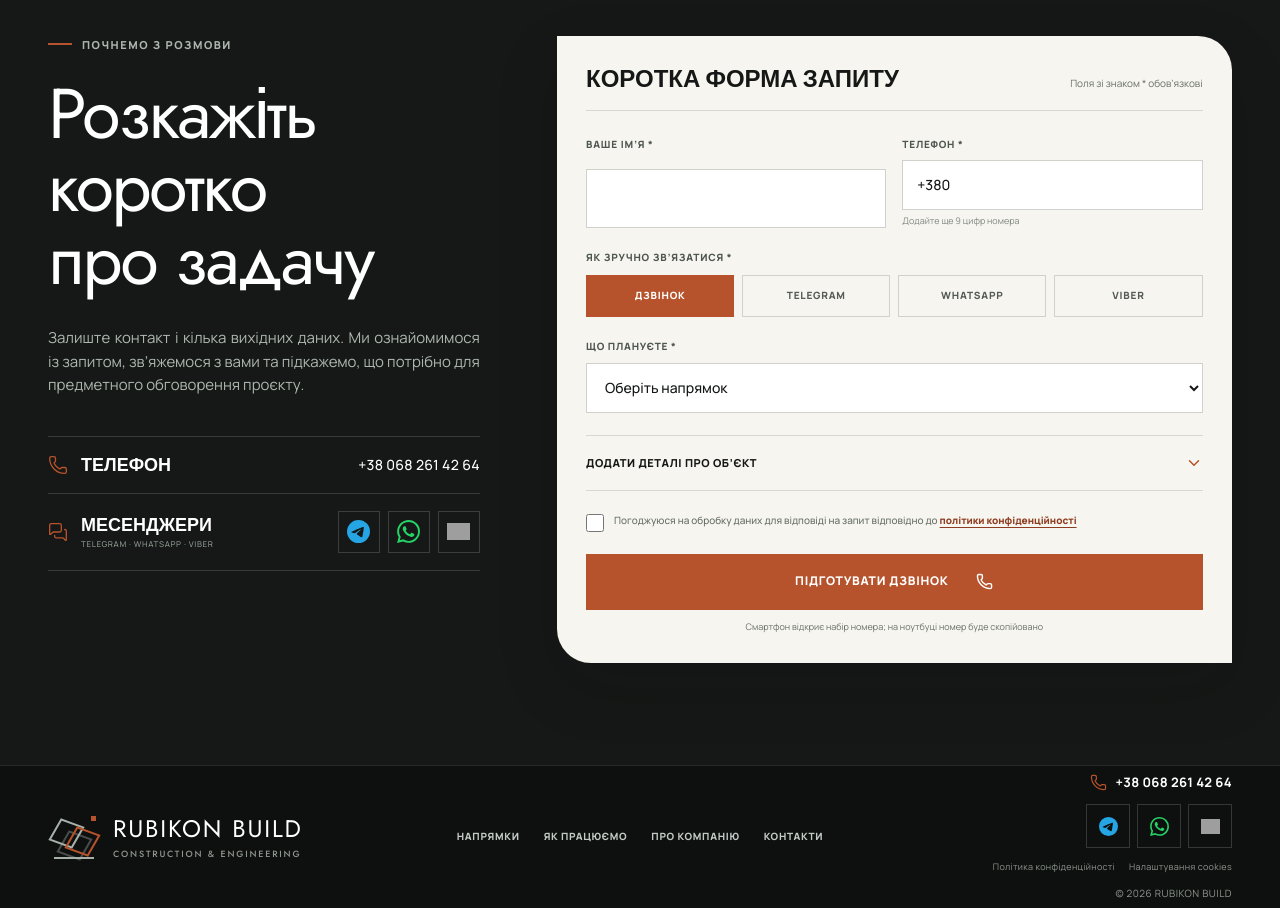
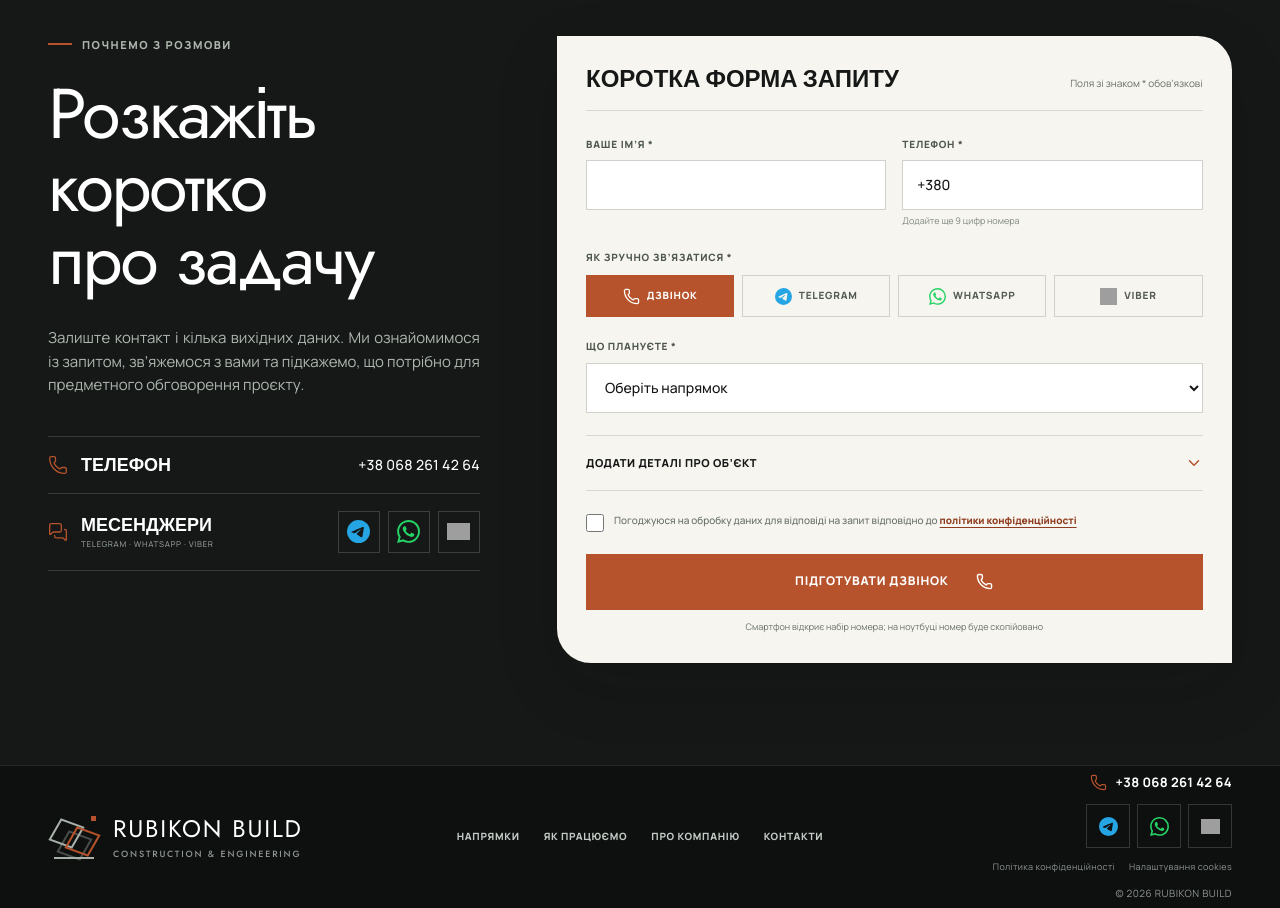
Before and after one commit to leusd100/rubikon-build, a Next.js app: page / in a window 1280 px wide. Shown: the part 7980-8888 px from the top of the page. Built offline with nearby package versions, Linux system fonts and the light colour scheme; grey boxes are pictures that could not be loaded.

Commit message:
fix: align inquiry fields and add contact icons

```diff
--- a/app/components/ProjectInquiryForm.tsx
+++ b/app/components/ProjectInquiryForm.tsx
@@ -1,10 +1,11 @@
 'use client';
 
 import { useState, type FormEvent } from 'react';
+import Image from 'next/image';
 import { ChevronDown, Copy, Phone, Send } from 'lucide-react';
 import { inquiryDirectionOptions } from '../data/directions';
 import { company, companyContactLinks } from '../data/company';
-import { contactMethodOptions, type ContactMethod } from '../data/contactMethods';
+import { contactMethodOptions, messengerContacts, type ContactMethod } from '../data/contactMethods';
 import { siteRoutes } from '../data/navigation';
 
 const companyPhone = company.phone.digits;
@@ -12,6 +13,18 @@ const companyPhoneInternational = company.phone.international;
 
 function value(formData: FormData, key: string) {
   return String(formData.get(key) || '').trim();
+}
+
+function ContactMethodIcon({ method }: { method: ContactMethod }) {
+  if (method === 'Дзвінок') return <Phone aria-hidden="true" />;
+
+  const messenger = method === 'Telegram'
+    ? messengerContacts.telegram
+    : method === 'WhatsApp'
+      ? messengerContacts.whatsapp
+      : messengerContacts.viber;
+
+  return <Image src={messenger.icon} width={18} height={18} alt="" aria-hidden="true" />;
 }
 
 export default function ProjectInquiryForm() {
@@ -144,7 +157,7 @@ export default function ProjectInquiryForm() {
                   setStatusAction(null);
                 }}
               />
-              <span>{label}</span>
+              <span><ContactMethodIcon method={method} /> {label}</span>
             </label>
           ))}
         </div>
--- a/app/globals.css
+++ b/app/globals.css
@@ -345,9 +345,9 @@ section[id] { scroll-margin-top: 98px; }
 .inquiry-form-heading { display: flex; align-items: baseline; justify-content: space-between; gap: 20px; margin-bottom: 26px; padding-bottom: 18px; border-bottom: 1px solid var(--line); }
 .inquiry-form-heading > span { font: 600 24px/1.1 var(--font-condensed), sans-serif; text-transform: uppercase; }
 .inquiry-form-heading p { margin: 0; color: var(--muted); font-size: 10px; }
-.inquiry-fields { display: grid; gap: 16px; }
+.inquiry-fields { display: grid; align-items: start; gap: 16px; }
 .inquiry-fields-two { grid-template-columns: 1fr 1fr; }
-.inquiry-form label, .inquiry-select { display: grid; gap: 8px; }
+.inquiry-form label, .inquiry-select { display: grid; align-content: start; gap: 8px; }
 .inquiry-form label > span, .inquiry-choice legend { color: #4e5650; font-size: 10px; font-weight: 800; letter-spacing: .08em; text-transform: uppercase; }
 .inquiry-form input, .inquiry-form select, .inquiry-form textarea { width: 100%; min-width: 0; border: 1px solid #cfd1ca; border-radius: 0; outline: none; color: var(--ink); background: white; font: 500 14px/1.4 var(--font-manrope), sans-serif; transition: border-color .2s ease, box-shadow .2s ease; }
 .inquiry-form input, .inquiry-form select { min-height: 50px; padding: 0 14px; }
@@ -360,7 +360,9 @@ section[id] { scroll-margin-top: 98px; }
 .inquiry-choice > div { display: grid; grid-template-columns: repeat(4, 1fr); gap: 8px; }
 .inquiry-choice label { position: relative; display: block; cursor: pointer; }
 .inquiry-choice input { position: absolute; opacity: 0; pointer-events: none; }
-.inquiry-choice label > span { min-height: 42px; display: grid; place-items: center; padding: 8px; color: #555c57; border: 1px solid #cfd1ca; background: transparent; font-size: 10px; text-align: center; transition: color .2s ease, border-color .2s ease, background .2s ease; }
+.inquiry-choice label > span { min-height: 42px; display: flex; align-items: center; justify-content: center; gap: 7px; padding: 8px; color: #555c57; border: 1px solid #cfd1ca; background: transparent; font-size: 10px; text-align: center; transition: color .2s ease, border-color .2s ease, background .2s ease; }
+.inquiry-choice label > span svg, .inquiry-choice label > span img { flex: 0 0 auto; width: 17px; height: 17px; }
+.inquiry-choice label > span svg { stroke-width: 1.8; }
 .inquiry-choice input:checked + span { color: white; border-color: var(--accent); background: var(--accent); }
 .inquiry-choice input:focus-visible + span { outline: 3px solid rgba(182,83,44,.22); outline-offset: 2px; }
 .inquiry-select { margin-top: 2px; }
```
